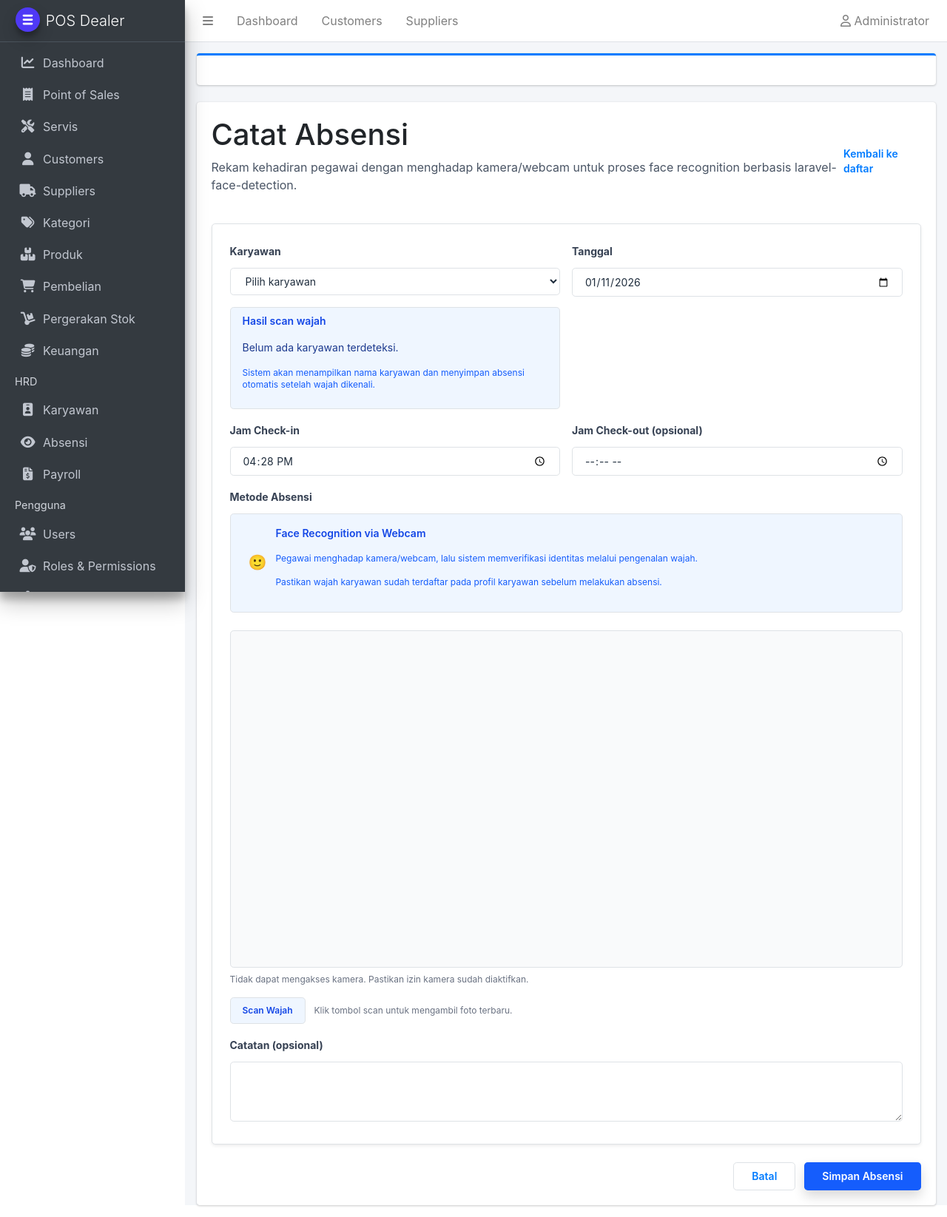
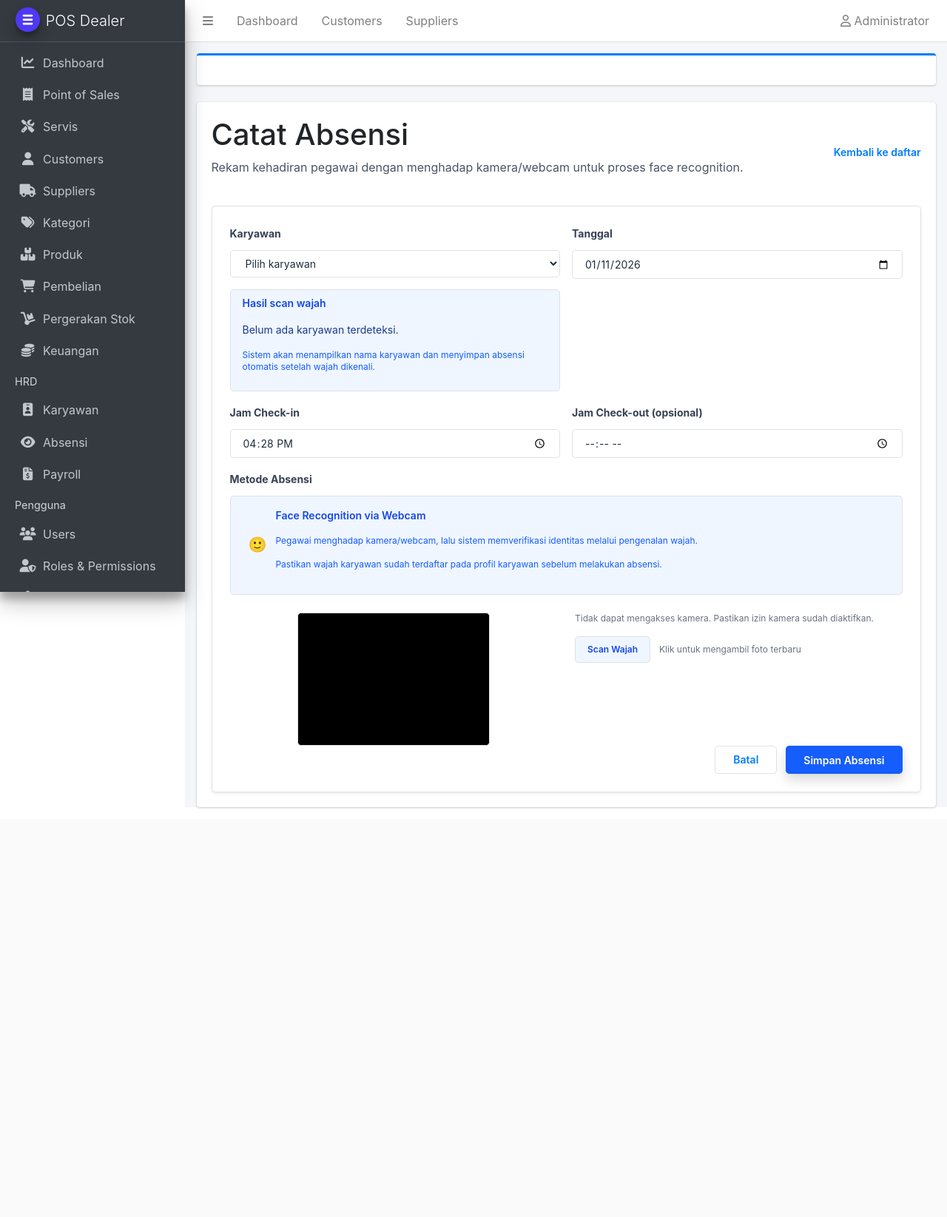
Before and after one commit to deevseek/poslaravel, a Laravel app: template resources/views/attendances/create.blade.php in a window 1280 px wide. Shown: the whole page at 74% size. After the commit the page ends 1093 px from the top, so only its background shows below. Run offline with Laravel 12, Linux system fonts and the light colour scheme; the template is opened without the code that fills it, so the values that code supplies are empty; a user stored in the database is signed in; data comes from the database, SQL or seed files in the repository; style sheets or scripts are compiled from the project's sources; some libraries are stand-ins or nearby versions.

Commit message:
Refine attendance recording instructions and layout

```diff
--- a/resources/views/attendances/create.blade.php
+++ b/resources/views/attendances/create.blade.php
@@ -2,7 +2,7 @@
     <div class="flex items-center justify-between mb-6">
         <div>
             <h1 class="text-2xl font-semibold text-gray-900">Catat Absensi</h1>
-            <p class="text-gray-600">Rekam kehadiran pegawai dengan menghadap kamera/webcam untuk proses face recognition berbasis laravel-face-detection.</p>
+            <p class="text-gray-600">Rekam kehadiran pegawai dengan menghadap kamera/webcam untuk proses face recognition.</p>
         </div>
         <a href="{{ route('attendances.index') }}" class="text-sm font-semibold text-blue-600 hover:text-blue-700">Kembali ke daftar</a>
     </div>
@@ -71,40 +71,57 @@
                         <p class="text-xs text-blue-600">Pastikan wajah karyawan sudah terdaftar pada profil karyawan sebelum melakukan absensi.</p>
                     </div>
                 </div>
-                <div class="mt-4">
-                    <div class="overflow-hidden rounded-lg border border-gray-200 bg-gray-50">
-                        <video id="face-recognition-webcam" class="w-full h-auto max-h-[60vh] object-contain" autoplay playsinline muted></video>
+                <div class="mt-4 grid grid-cols-1 md:grid-cols-2 gap-6 items-start">
+                <!-- KIRI: KAMERA -->
+                <div class="flex justify-center">
+                    <div class="relative overflow-hidden rounded-lg border border-gray-200 bg-black w-[260px] h-[180px]">
+                        <video
+                            id="face-recognition-webcam"
+                            class="h-full w-full object-cover"
+                            autoplay
+                            playsinline
+                            muted>
+                        </video>
                     </div>
-                    <p id="face-recognition-webcam-status" class="mt-2 text-xs text-gray-500">
+                </div>
+
+                <!-- KANAN: STATUS & KONTROL -->
+                <div class="space-y-3">
+                    <p id="face-recognition-webcam-status" class="text-xs text-gray-500">
                         Izinkan akses kamera agar pratinjau webcam tampil.
                     </p>
-                    <div class="mt-3 flex flex-wrap items-center gap-3">
-                        <button type="button" id="face-recognition-capture" class="rounded-lg border border-blue-200 bg-blue-50 px-3 py-2 text-xs font-semibold text-blue-700 hover:bg-blue-100">
+
+                    <div class="flex items-center gap-3">
+                        <button
+                            type="button"
+                            id="face-recognition-capture"
+                            class="rounded-lg border border-blue-200 bg-blue-50 px-3 py-2 text-xs font-semibold text-blue-700 hover:bg-blue-100">
                             Scan Wajah
                         </button>
-                        <span class="text-xs text-gray-500">Klik tombol scan untuk mengambil foto terbaru.</span>
+                        <span class="text-xs text-gray-500">Klik untuk mengambil foto terbaru</span>
                     </div>
-                    <input type="hidden" id="face_recognition_snapshot" name="face_recognition_snapshot" value="{{ old('face_recognition_snapshot') }}">
+
+                    <!-- WAJIB ADA: snapshot hidden input -->
+                    <input type="hidden" id="face_recognition_snapshot" name="face_recognition_snapshot"
+                        value="{{ old('face_recognition_snapshot') }}">
+
+                    <!-- WAJIB ADA: canvas hidden -->
                     <canvas id="face-recognition-canvas" class="hidden"></canvas>
-                    <div class="mt-3">
-                        <img id="face-recognition-preview" src="{{ old('face_recognition_snapshot') }}" alt="Pratinjau scan wajah"
+
+                    <div>
+                        <img
+                            id="face-recognition-preview"
+                            src="{{ old('face_recognition_snapshot') }}"
+                            alt="Pratinjau scan wajah"
                             class="{{ old('face_recognition_snapshot') ? '' : 'hidden' }} h-24 w-24 rounded-lg border border-gray-200 object-cover">
                     </div>
+
                     @error('face_recognition_snapshot')
-                        <p class="mt-1 text-sm text-red-600">{{ $message }}</p>
+                        <p class="text-sm text-red-600">{{ $message }}</p>
                     @enderror
                 </div>
             </div>
 
-            <div>
-                <label class="block text-sm font-semibold text-gray-700" for="note">Catatan (opsional)</label>
-                <textarea id="note" name="note" rows="3"
-                    class="mt-1 w-full rounded-lg border border-gray-300 px-3 py-2 text-sm focus:border-blue-500 focus:outline-none">{{ old('note') }}</textarea>
-                @error('note')
-                    <p class="mt-1 text-sm text-red-600">{{ $message }}</p>
-                @enderror
-            </div>
-        </div>
 
         <div class="flex justify-end gap-3">
             <a href="{{ route('attendances.index') }}" class="rounded-lg border border-gray-200 px-4 py-2 text-sm font-semibold text-gray-700 hover:bg-gray-50">Batal</a>
```
